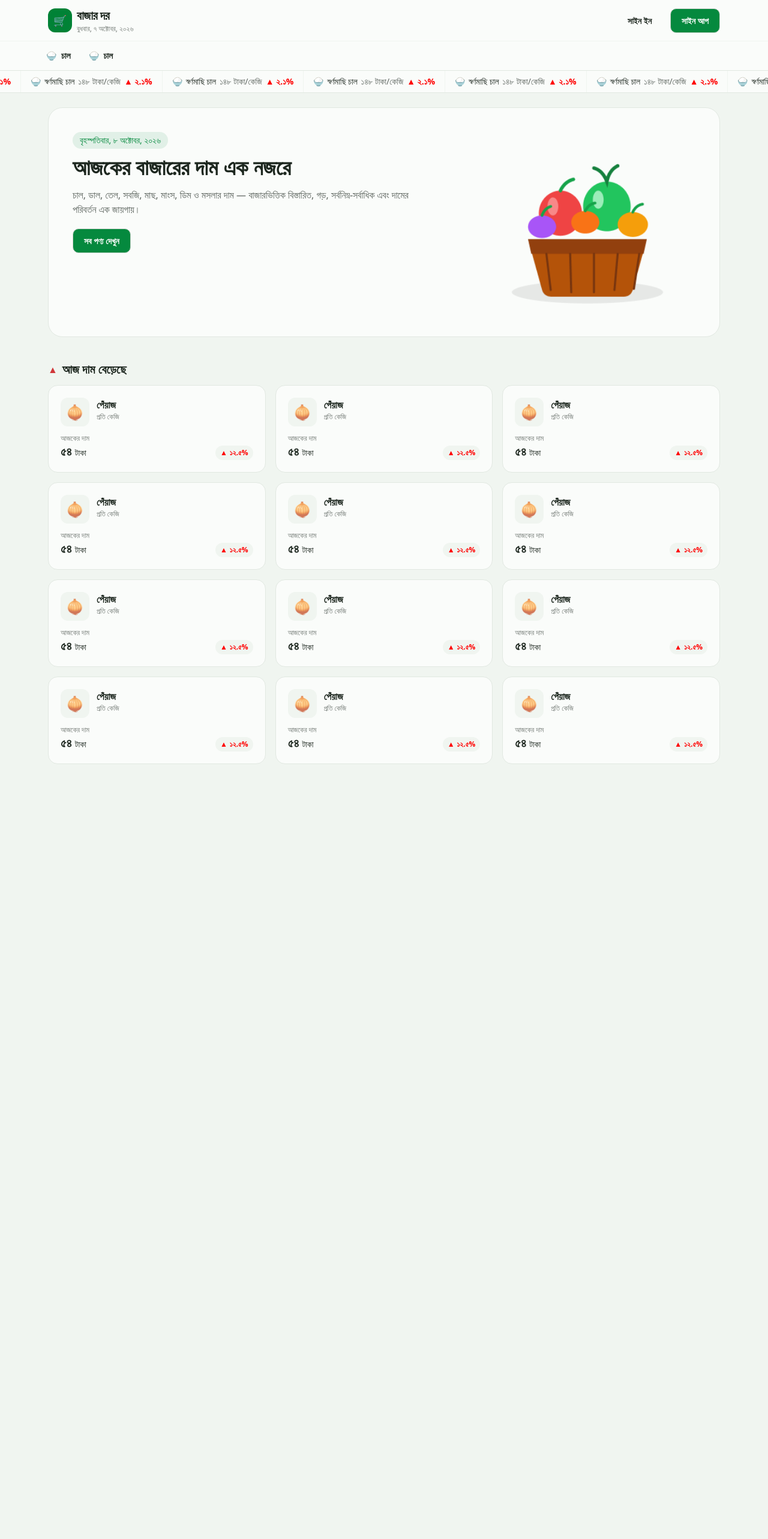
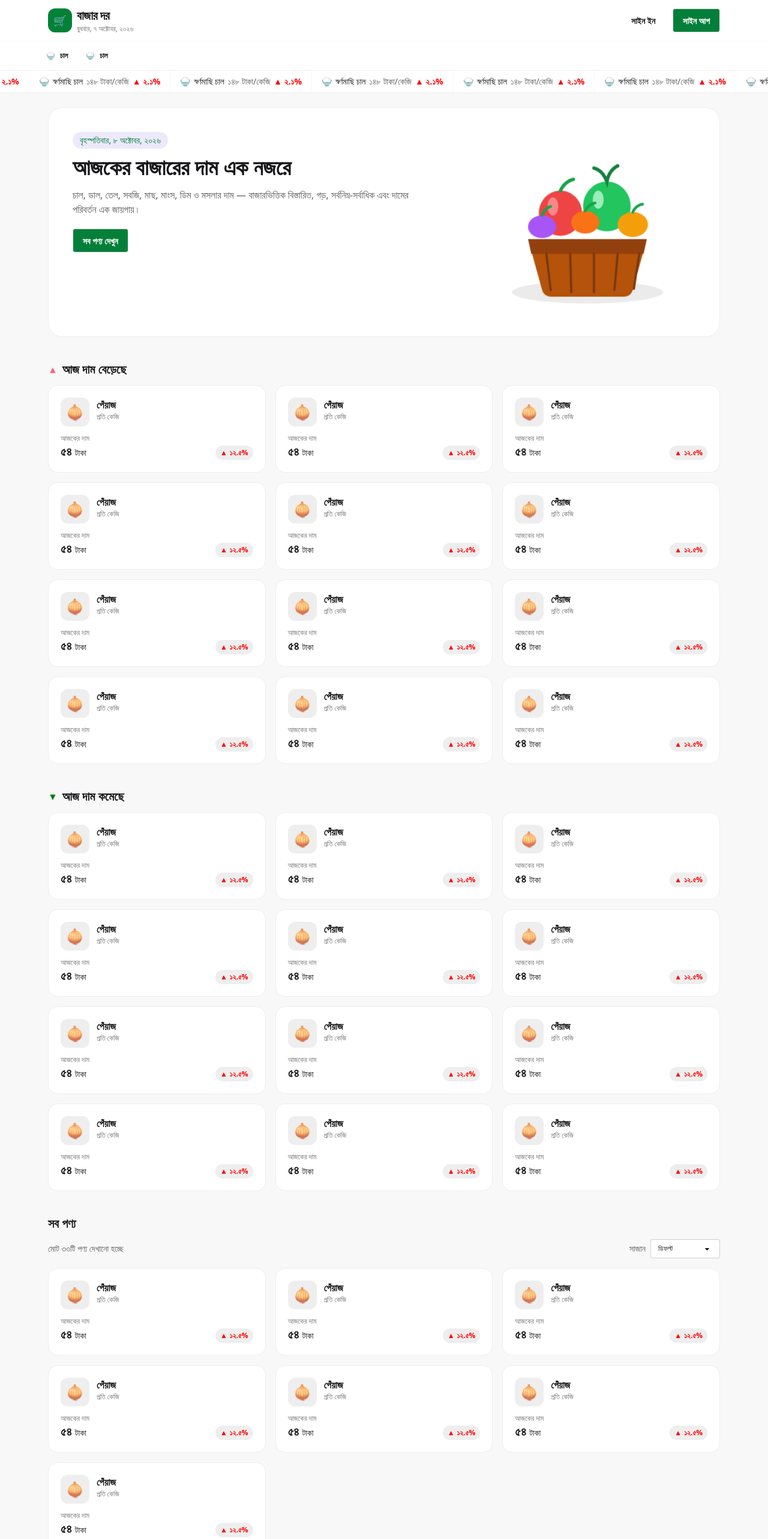
Before and after one commit to sojibkhan567/bazardor-next-app, a Next.js app: page / in a window 1280 px wide. Shown: the top 2566 px of the page at 60% size. Before the commit the page ends 1298 px from the top, so only its background shows below. Built offline with nearby package versions, Linux system fonts and the light colour scheme.

Commit message:
feat-02: home ui complete and category page ui design start

```diff
--- a/package.json
+++ b/package.json
@@ -19,6 +19,7 @@
     "@types/node": "^20",
     "@types/react": "^19",
     "@types/react-dom": "^19",
+    "daisyui": "^5.7.47",
     "eslint": "^9",
     "eslint-config-next": "16.3.8",
     "tailwindcss": "^4",
--- a/src/app/globals.css
+++ b/src/app/globals.css
@@ -1,4 +1,5 @@
 @import "tailwindcss";
+@plugin "daisyui";
 
 @theme {
   --color-base-100: #FAFCFA;
@@ -6,43 +7,15 @@
   --color-base-300: #E1E8E1;
   --color-base-content: #1D271F;
 
-  --color-primary: #05893E;
+  --color-primary-2: #047F39;
   --color-secondary: #7c3aed;
-  --color-accent: #06b6d4;
+}
 
-  --color-error: #d03739;
-
-  --color-content: #0f172a;
-  --color-content-muted: #64748b;
+html {
+  scroll-behavior: smooth;
 }
 
 @layer utilities {
-  .btn {
-    padding: 9px 18px;
-    font-size: 14px;
-    font-weight: 600;
-    border: 1px solid transparent;
-  }
-
-  .btn-sm {
-    padding: 5px 12px;
-  }
-
-  .btn-ghost:hover {
-    background-color: var(--color-base-300);
-    border-color: #cbd3cb;
-    border-radius: 10px;
-  }
-  .btn-primary {
-    background-color: var(--color-primary);
-    color: #ffff;
-    border-color: #cbd3cb;
-    border-radius: 10px;
-  }
-  .btn-primary:hover {
-    background-color: #06803a;
-  }
-
   .price-up {
     color: red;
   }
@@ -50,4 +23,8 @@
   .text-success {
     color: green;
   }
+
+  .btn-primary-2 {
+    @apply bg-primary-2 text-white;
+  }
 }
--- a/src/app/layout.tsx
+++ b/src/app/layout.tsx
@@ -3,6 +3,7 @@ import { Hind_Siliguri } from "next/font/google";
 import "./globals.css";
 import Header from "@/components/Header";
 import Marquee from "@/components/Marquee";
+import Footer from "@/components/common/Footer";
 
 const hindSiliguri = Hind_Siliguri({
   subsets: ['bengali', 'latin'],
@@ -18,15 +19,14 @@ export const metadata: Metadata = {
 
 export default function RootLayout({ children }: LayoutProps<"/">) {
   return (
-    <html lang="bn">
+    <html lang="bn" data-theme="light">
       <body className={`${hindSiliguri.variable} min-h-full flex flex-col bg-base-200 text-base-content`}>
         <Header />
         <Marquee />
         <main className="flex-1">
-          <div className="mx-auto flex w-full max-w-6xl flex-col gap-10 px-4 py-6">
-            {children}
-          </div>
-          </main>
+          {children}
+        </main>
+        <Footer />
       </body>
     </html>
   );
--- a/src/app/page.tsx
+++ b/src/app/page.tsx
@@ -1,3 +1,5 @@
+import AllProducts from "@/components/home/AllProducts";
+import DecreasingProductPrice from "@/components/home/DecreasingProductPrice";
 import IncreasingProductPrice from "@/components/home/IncreasingProductPrice";
 import Image from "next/image";
 
@@ -6,21 +8,26 @@ export default function Home() {
     dateStyle: "full",
   });
   return (
-    <>
+    <div className="mx-auto flex w-full max-w-6xl flex-col gap-10 px-4 py-6">
       <section className="rounded-3xl border border-base-300 bg-base-100">
         <div className="w-full lg:flex md:flex items-start gap-6 px-10 py-10 lg:flex-row lg:justify-between">
           <div className="max-w-xl">
-          <p className="mb-2 inline-flex rounded-full bg-primary/10 px-3 py-1 text-sm font-medium text-primary">{date}</p>
+            <p className="mb-2 inline-flex rounded-full bg-primary/10 px-3 py-1 text-sm font-medium text-primary-2">{date}</p>
             <h1 className="text-3xl font-bold leading-tight sm:text-4xl">আজকের বাজারের দাম এক নজরে</h1>
             <p className="mt-3 text-base-content/70">চাল, ডাল, তেল, সবজি, মাছ, মাংস, ডিম ও মসলার দাম — বাজারভিত্তিক বিস্তারিত, গড়, সর্বনিম্ন-সর্বাধিক এবং দামের পরিবর্তন এক জায়গায়।</p>
             <div className="mt-5 flex flex-wrap gap-2">
-            <a className="btn btn-primary" href="#সব-পণ্য">সব পণ্য দেখুন</a>
+              <a className="btn btn-primary-2" href="#সব-পণ্য">সব পণ্য দেখুন</a>
             </div>
           </div>
-        <Image src="/bazar-hero.png" alt="hero-image" width={360} height={300}/>
+          <Image src="/bazar-hero.png" alt="hero-image" width={360} height={300} />
         </div>
       </section>
+
       <IncreasingProductPrice />
-    </>
+
+      <DecreasingProductPrice />
+
+      <AllProducts />
+    </div>
   );
 }
--- /dev/null
+++ b/src/app/product/[slug]/page.tsx
@@ -0,0 +1,24 @@
+import Link from 'next/link'
+import React from 'react'
+
+const ProductDetailsPage = () => {
+  return (
+    <div className='mx-auto flex w-full max-w-6xl flex-col gap-6 px-4 py-6'>
+      {/** page breadcrumb */}
+      <nav aria-label="ব্রেডক্রাম্ব" className="breadcrumbs text-sm">
+        <ul>
+          <li>
+            <Link href="/">হোম</Link>
+          </li>
+          <li>
+            <Link href="/category/chal">চাল</Link>
+          </li>
+          <li>স্বর্ণমাছি চাল</li>
+        </ul>
+      </nav>
+
+    </div>
+  )
+}
+
+export default ProductDetailsPage
--- a/src/components/Header.tsx
+++ b/src/components/Header.tsx
@@ -5,7 +5,7 @@ const Header = () => {
   return (
       <header className='sticky top-0 z-40 border-b border-base-300 bg-base-100/95 backdrop-blur'>
           <div className='mx-auto flex w-full max-w-6xl items-center justify-between gap-3 px-4 py-3'>
-              <Link href={"/"} className='flex items-center gap-2'>
+              <Link href={"/"} className='flex items-center gap-2 focus:outline-none'>
                   <span aria-hidden="true" className="grid size-10 place-items-center rounded-xl bg-green-700 text-lg text-primary-content">🛒</span>
                   <span className="leading-tight">
                       <span className="block text-xl font-bold tracking-tight">বাজার দর</span>
@@ -14,7 +14,7 @@ const Header = () => {
               </Link>
               <div className='ms-auto flex items-center gap-3'>
                   <Link href={"/sign-in"} className='btn btn-ghost'>সাইন ইন</Link>
-                  <Link href={"/sign-up"} className='btn btn-primary'>সাইন আপ</Link>
+                  <Link href={"/sign-up"} className='btn btn-primary-2'>সাইন আপ</Link>
               </div>
           </div>
           <NavLinks />
--- a/src/components/Marquee.tsx
+++ b/src/components/Marquee.tsx
@@ -4,7 +4,7 @@ const Marquee = () => {
     return (
         <div className='overflow-hidden border-b border-base-300 bg-base-100/95 backdrop-blur'>
             <ul className='flex shrink-0 items-center'>
-                <MarqueeText autoFill={true} pauseOnHover={true} speed={120}>
+                <MarqueeText autoFill={true} pauseOnHover={true} speed={150}>
                     <li className='flex items-center gap-1.5 border-e border-base-200 px-4 py-2 text-sm whitespace-nowrap'>
                         <span>🍚</span>
                         <span className="font-medium">স্বর্ণমাছি চাল</span>
--- /dev/null
+++ b/src/components/common/Footer.tsx
@@ -0,0 +1,14 @@
+import React from 'react'
+
+const Footer = () => {
+    return (
+        <footer className="mt-12 border-t border-base-300 bg-base-100">
+            <div className="mx-auto flex w-full max-w-6xl flex-col items-center justify-between gap-2 px-4 py-6 text-sm text-base-content/70 sm:flex-row">
+                <p>বাজার দর — প্রয়োজনীয় পণ্যের দাম এক নজরে।</p>
+                <p>সকল দাম সম্ভাব্য; বাজার অবস্থার ওপর নির্ভর করে পরিবর্তিত হয়।</p>
+            </div>
+        </footer>
+    )
+}
+
+export default Footer
--- a/src/components/common/ProductCard.tsx
+++ b/src/components/common/ProductCard.tsx
@@ -5,10 +5,10 @@ const ProductCard = () => {
     return (
         <>
             <Link href={"/product/onion"}>
-                <div className='border rounded-2xl border-base-300 bg-base-100 transition hover:border-primary hover:shadow-md focus-visible:outline-2 focus-visible:outline-primary'>
+                <div className='border rounded-2xl border-base-300 bg-base-100 transition hover:border-primary-2 hover:shadow-md focus-visible:outline-2 focus-visible:outline-primary'>
                     <div className='flex flex-col text-[14px] gap-3 p-5'>
                         <div className='flex items-start gap-3'>
-                            <span aria-hidden="true" className="grid size-12 shrink-0 place-items-center rounded-xl bg-base-200 text-2xl">🧅</span>
+                            <span aria-hidden="true" className="grid size-12 shrink-0 place-items-center rounded-xl bg-base-300 text-2xl">🧅</span>
                             <div className="min-w-0">
                                 <h3 className="truncate text-base font-semibold">পেঁয়াজ</h3>
                                 <p className="text-xs text-base-content/60">প্রতি কেজি</p>
@@ -20,7 +20,7 @@ const ProductCard = () => {
                                 <p className="text-xl font-bold">৫৪ <span className="text-sm font-medium">টাকা</span>
                                 </p>
                             </div>
-                            <span className="inline-flex items-center gap-1 rounded-full bg-base-200 px-2 py-1 text-xs font-semibold price-up" title="গতকালের তুলনায় বেড়েছে">
+                            <span className="inline-flex items-center gap-1 rounded-full bg-base-300 px-2 py-1 text-xs font-semibold price-up" title="গতকালের তুলনায় বেড়েছে">
                                 <span aria-hidden="true">▲</span>১২.৫%
                             </span>
                         </div>
--- /dev/null
+++ b/src/components/common/SortingProduct.tsx
@@ -0,0 +1,46 @@
+import React from 'react'
+import ProductCard from './ProductCard'
+
+const SortingProduct = () => {
+    return (
+        <div className='flex flex-col gap-4'>
+            <div className='flex flex-wrap items-center justify-between gap-2'>
+                <p className="text-sm text-base-content/70" aria-live="polite">মোট ৩৩টি পণ্য দেখানো হচ্ছে</p>
+
+                <div className="flex items-center gap-2">
+                    <label className="text-sm text-base-content/70" htmlFor="sort-products">সাজান</label>
+                    <select id="sort-products" className="select select-bordered select-sm active:outline-none">
+                        <option value="default">ডিফল্ট</option>
+                        <option value="price-asc">দাম: কম থেকে বেশি</option>
+                        <option value="price-desc">দাম: বেশি থেকে কম</option>
+                    </select>
+                </div>
+            </div>
+            <ul className="grid grid-cols-1 gap-4 sm:grid-cols-2 lg:grid-cols-3">
+                <li className='contents'>
+                    <ProductCard />
+                </li>
+                <li>
+                    <ProductCard />
+                </li>
+                <li>
+                    <ProductCard />
+                </li>
+                <li>
+                    <ProductCard />
+                </li>
+                <li>
+                    <ProductCard />
+                </li>
+                <li>
+                    <ProductCard />
+                </li>
+                <li>
+                    <ProductCard />
+                </li>
+            </ul>
+        </div>
+    )
+}
+
+export default SortingProduct
--- /dev/null
+++ b/src/components/home/AllProducts.tsx
@@ -0,0 +1,14 @@
+import React from 'react'
+import SortingProduct from '../common/SortingProduct'
+
+const AllProducts = () => {
+    return (
+        <section id='সব-পণ্য' className='scroll-mt-32'>
+            <h2 className="mb-3 text-xl font-bold">সব পণ্য</h2>
+
+            <SortingProduct />
+        </section>
+    )
+}
+
+export default AllProducts
```
Also changed, not shown: src/app/category/[slug]/page.tsx (added, +22 -0 lines), 1 other file (tests, documents, lock files or other folders). Lines whose indentation alone changed are shown as unchanged.
